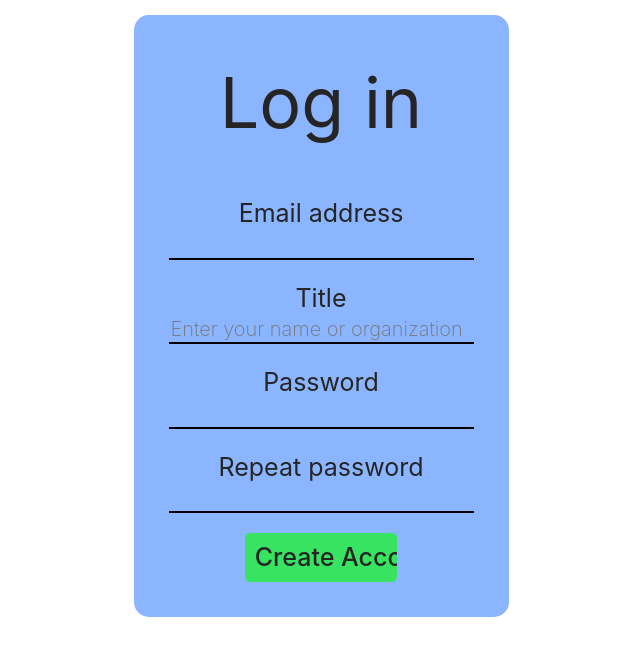
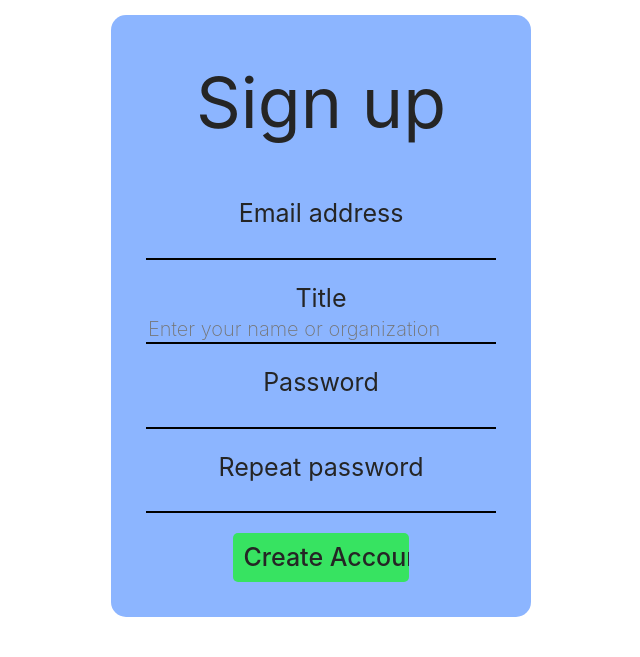
Before and after one commit to Random-Coders/Opportunity-Dashboard, a Flask app: page /signup in a window 1280 px wide. Shown: the part 40-697 px from the top of the page, without its empty margins (319-959 px from the left). Run offline with Flask 2, Linux system fonts and the light colour scheme.

Commit message:
fix sign up

```diff
--- a/opportunity/templates/signup.html
+++ b/opportunity/templates/signup.html
@@ -10,7 +10,7 @@
 <form method="POST" action="" novalidate autocomplete="off">
     <!-- Part of protecting the site from attacks -->
     {{ form.hidden_tag() }}
-    <h2 class="form-title">Log in</h2>
+    <h2 class="form-title">Sign up</h2>
     <div class="form-group">
     {{ form.email.label(class="form-label-css") }}
     <br>
```
